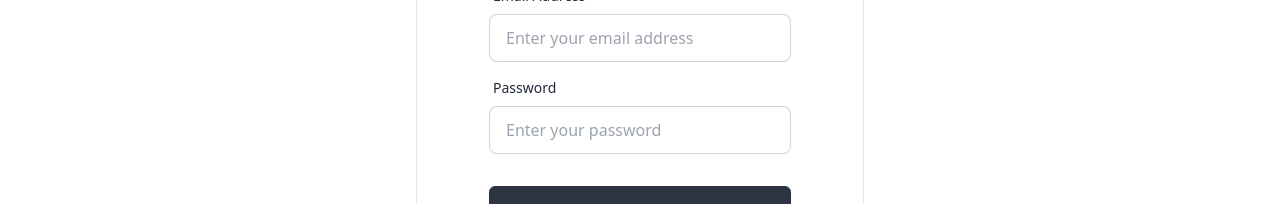
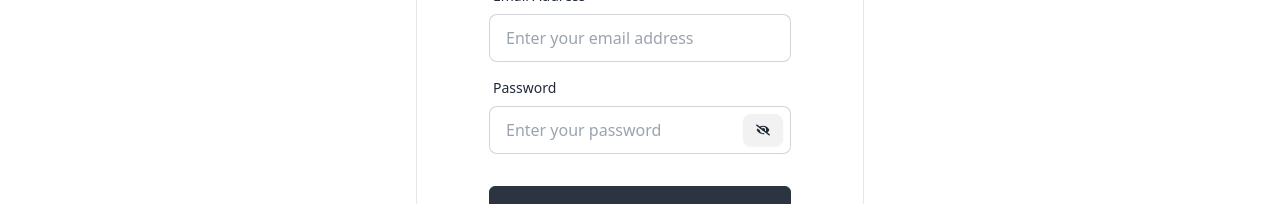
Before and after one commit to xyryc/career-compass, a React (Vite) app: page /login in a window 1280 px wide. Shown: the part 284-488 px from the top of the page. Built offline with nearby package versions, Linux system fonts and the light colour scheme; no server answers.

Commit message:
added password visibility toggle

```diff
--- a/src/pages/Login.jsx
+++ b/src/pages/Login.jsx
@@ -4,10 +4,12 @@ import { AuthContext } from "../provider/AuthProvider";
 import toast from "react-hot-toast";
 import { FcGoogle } from "react-icons/fc";
 import { Helmet } from "react-helmet-async";
+import { FaEye, FaEyeSlash } from "react-icons/fa";
 
 const Login = () => {
   const { userLogin, setUser, signInWithGoogle } = useContext(AuthContext);
   const [error, setError] = useState({});
+  const [showPassword, setShowPassword] = useState(false);
   const location = useLocation();
   const navigate = useNavigate();
   // console.log(location);
@@ -45,6 +47,11 @@ const Login = () => {
       });
   };
 
+  const togglePasswordVisibility = () => {
+    setShowPassword(!showPassword);
+    // console.log("show pass", showPassword);
+  };
+
   return (
     <div className="flex justify-center items-center pb-10">
       <Helmet>
@@ -77,24 +84,29 @@ const Login = () => {
               required
             />
           </div>
+
+
+                  {/* password */}
                   <div className="form-control">
             <label className="label">
               <span className="label-text">Password</span>
             </label>
+            <div className="relative">
               <input
-              type="password"
+                type={showPassword ? "text" : "password"}
                 name="password"
                 placeholder="Enter your password"
-              className="input input-bordered"
+                className="input input-bordered w-full"
                 required
               />
-            {error.login && (
-              <label className="label">
-                <span className="label-text-alt text-red-500">
-                  {error.login}
-                </span>
-              </label>
-            )}
+              <button
+                className="btn btn-sm absolute right-2 top-2"
+                type="button"
+                onClick={togglePasswordVisibility}
+              >
+                {showPassword ? <FaEye /> : <FaEyeSlash />}
+              </button>
+            </div>
             {/* <label className="label">
               <a href="#" className="label-text-alt link link-hover">
                 Forgot password?
--- a/src/pages/Register.jsx
+++ b/src/pages/Register.jsx
@@ -1,9 +1,10 @@
 import { Link, useNavigate } from "react-router-dom";
 import toast from "react-hot-toast";
 import { FcGoogle } from "react-icons/fc";
-import { useContext } from "react";
+import { useContext, useState } from "react";
 import { AuthContext } from "../provider/AuthProvider";
 import { Helmet } from "react-helmet-async";
+import { FaEye, FaEyeSlash } from "react-icons/fa";
 
 const Register = () => {
   const {
@@ -13,8 +14,10 @@ const Register = () => {
     signInWithGoogle,
     setLoading,
   } = useContext(AuthContext);
+  const [showPassword, setShowPassword] = useState(false);
 
   const navigate = useNavigate();
+
   const handleSubmit = (e) => {
     e.preventDefault();
 
@@ -70,6 +73,11 @@ const Register = () => {
         console.log(error);
         toast.error(error);
       });
+  };
+
+  const togglePasswordVisibility = () => {
+    setShowPassword(!showPassword);
+    // console.log("show pass", showPassword);
   };
 
   return (
@@ -133,17 +141,27 @@ const Register = () => {
             />
           </div>
 
+          {/* password */}
           <div className="form-control">
             <label className="label">
               <span className="label-text">Password</span>
             </label>
-            <input
-              type="password"
-              name="password"
-              placeholder="Enter your password"
-              className="input input-bordered"
-              required
-            />
+            <div className="relative">
+              <input
+                type={showPassword ? "text" : "password"}
+                name="password"
+                placeholder="Enter your password"
+                className="input input-bordered w-full"
+                required
+              />
+              <button
+                className="btn btn-sm absolute right-2 top-2"
+                type="button"
+                onClick={togglePasswordVisibility}
+              >
+                {showPassword ? <FaEye /> : <FaEyeSlash />}
+              </button>
+            </div>
             {/* <label className="label">
               <a href="#" className="label-text-alt link link-hover">
                 Forgot password?
```
Also changed, not shown: 1 other file (tests, documents, lock files or other folders). Lines whose indentation alone changed are shown as unchanged.
